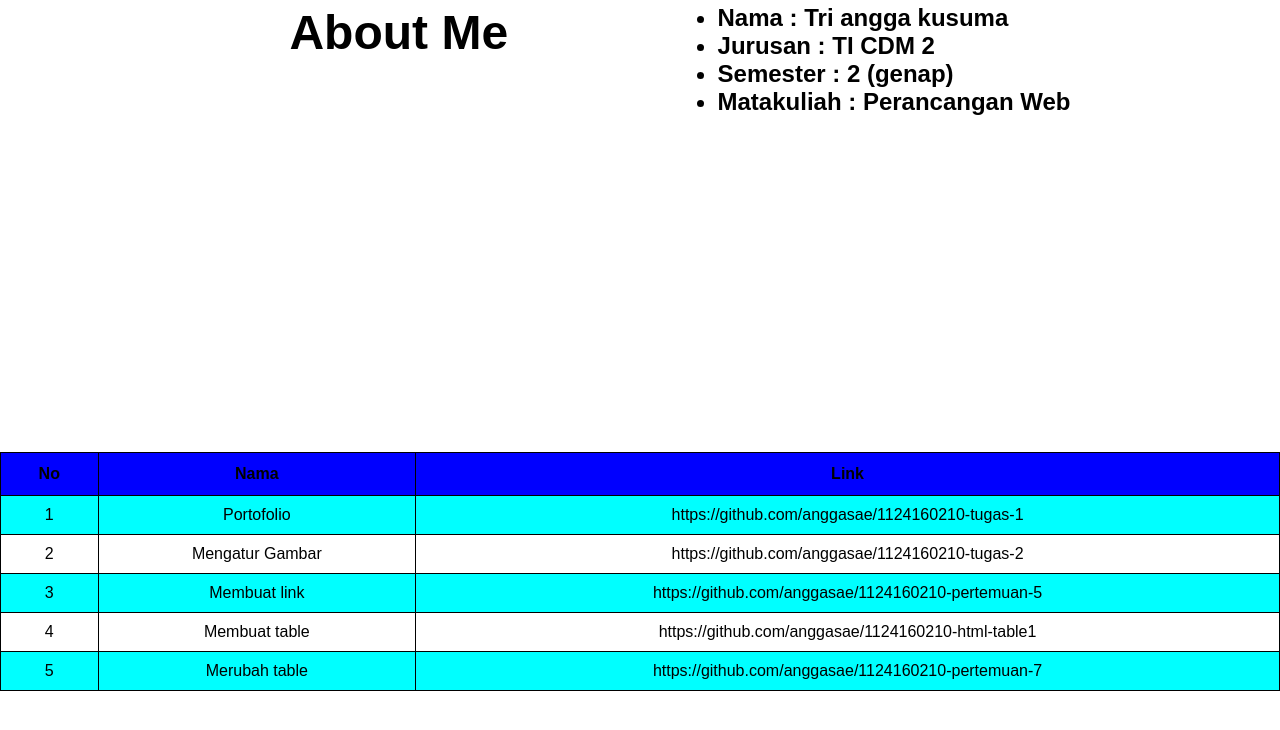
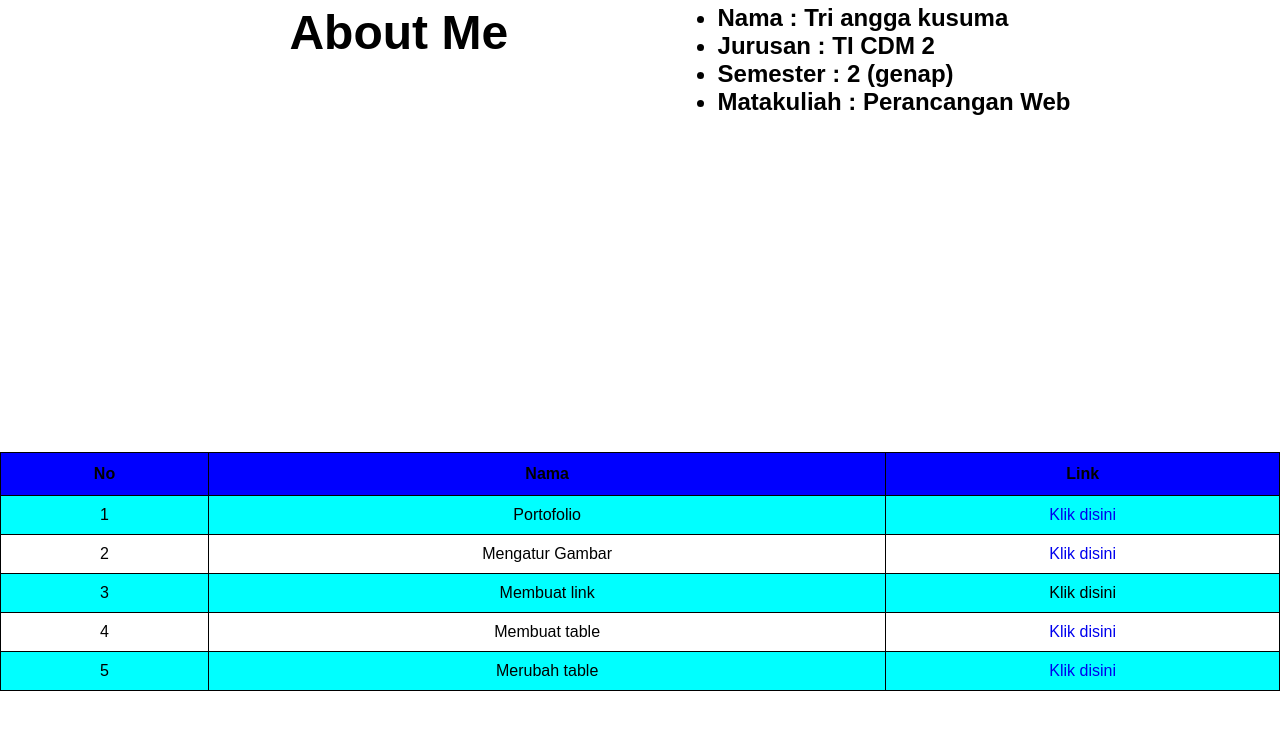
Before and after one commit to anggasae/1124160210-UTS, a plain HTML site: page index.html in a window 1280 px wide. Shown: the part 1198-1928 px from the top of the page. Drawn offline with Linux system fonts and the light colour scheme.

Commit message:
membuat table dengan warna 1

```diff
--- a/index.html
+++ b/index.html
@@ -48,29 +48,60 @@
         <tr>
           <td>1</td>
           <td>Portofolio</td>
-          <td>https://github.com/anggasae/1124160210-tugas-1</td>
+          <td>
+            <a
+              href="https://github.com/anggasae/1124160210-tugas-1"
+              target="_self"
+              >Klik disini</a
+            >
+          </td>
         </tr>
         <tr>
           <td>2</td>
           <td>Mengatur Gambar</td>
-          <td>https://github.com/anggasae/1124160210-tugas-2</td>
+          <td>
+            <a
+              href="https://github.com/anggasae/1124160210-tugas-2"
+              target="_self"
+              >Klik disini</a
+            >
+          </td>
         </tr>
         <tr>
           <td>3</td>
           <td>Membuat link</td>
-          <td>https://github.com/anggasae/1124160210-pertemuan-5</td>
+          <td>
+            <a
+              href="https://github.com/anggasae/1124160210-pertemuan-5"
+              target="_self"
+            ></a
+            >Klik disini
+          </td>
         </tr>
         <tr>
           <td>4</td>
           <td>Membuat table</td>
-          <td>https://github.com/anggasae/1124160210-html-table1</td>
+          <td>
+            <a
+              href="https://github.com/anggasae/1124160210-html-table1"
+              target="_self"
+              >Klik disini</a
+            >
+          </td>
         </tr>
         <tr>
           <td>5</td>
           <td>Merubah table</td>
-          <td>https://github.com/anggasae/1124160210-pertemuan-7</td>
+          <td>
+            <a
+              href="https://github.com/anggasae/1124160210-pertemuan-7"
+              target="_self"
+              >Klik disini</a
+            >
+          </td>
         </tr>
       </table>
     </section>
+    <section class="peta" id="peta"></section>
   </body>
 </html>
```
